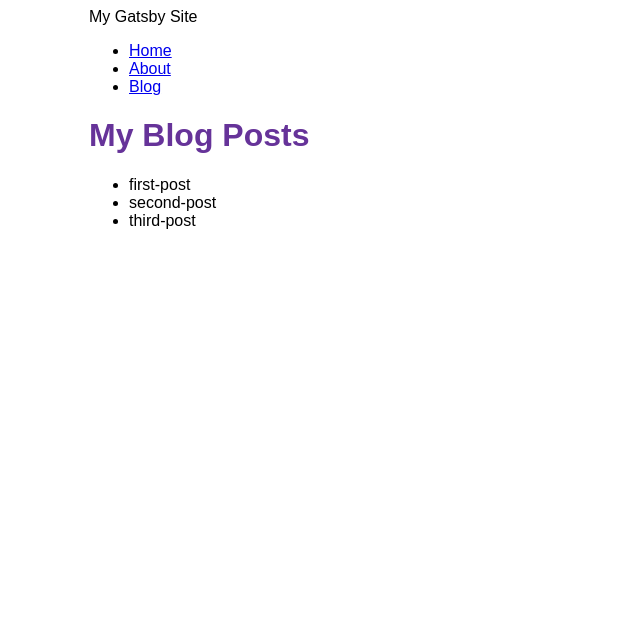
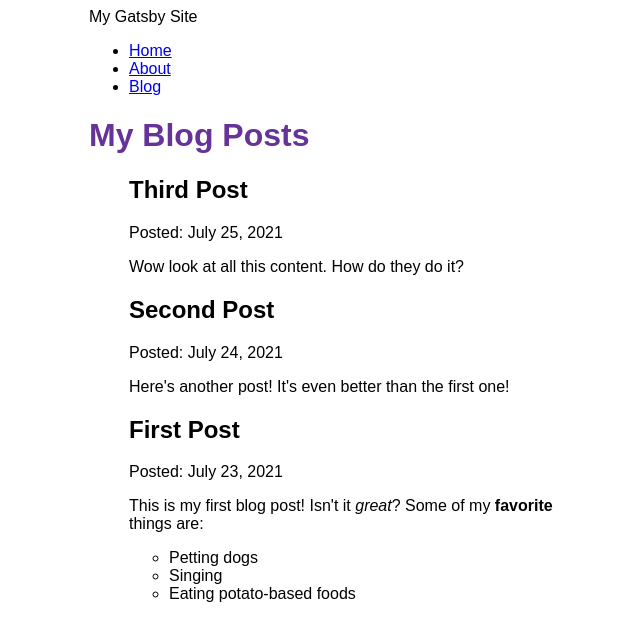
Before and after one commit to w1zzzhashtag/my-gatsby-site, a Gatsby site: page /blog in a window 1280 px wide. Shown: the whole page, without its empty margins (301-941 px from the left). Built offline with nearby package versions, Linux system fonts and the light colour scheme; Gatsby itself is replaced by a stand-in of ours.

Commit message:
Finished Gatsby Tutorial Part 5

```diff
--- a/blog/first-post.mdx
+++ b/blog/first-post.mdx
@@ -0,0 +1,9 @@
+---
+title: "First Post"
+date: "2021-07-23"
+---
+This is my first blog post! Isn't it *great*?
+Some of my **favorite** things are:
+* Petting dogs
+* Singing
+* Eating potato-based foods
--- a/blog/second-post.mdx
+++ b/blog/second-post.mdx
@@ -0,0 +1,5 @@
+---
+title: "Second Post"
+date: "2021-07-24"
+---
+Here's another post! It's even better than the first one!
--- a/blog/third-post.mdx
+++ b/blog/third-post.mdx
@@ -0,0 +1,5 @@
+---
+title: "Third Post"
+date: "2021-07-25"
+---
+Wow look at all this content. How do they do it?
--- a/gatsby-config.js
+++ b/gatsby-config.js
@@ -12,6 +12,7 @@
                 name: 'blog',
                 path: `${__dirname}/blog`
             }
-        }
+        },
+        "gatsby-plugin-mdx",
     ],
 };
--- a/package.json
+++ b/package.json
@@ -15,8 +15,11 @@
     "clean": "gatsby clean"
   },
   "dependencies": {
+    "@mdx-js/mdx": "^1.6.22",
+    "@mdx-js/react": "^1.6.22",
     "gatsby": "^4.0.1",
     "gatsby-plugin-image": "^2.1.2",
+    "gatsby-plugin-mdx": "^3.1.3",
     "gatsby-plugin-sharp": "^4.1.3",
     "gatsby-source-filesystem": "^4.1.2",
     "react": "^17.0.1",
--- a/src/pages/blog.js
+++ b/src/pages/blog.js
@@ -1,15 +1,18 @@
 import * as React from 'react'
 import {graphql} from 'gatsby'
+import {MDXRenderer} from 'gatsby-plugin-mdx'
 import Layout from '../components/layout'
 
 const BlogPage = ({data}) => {
     return (
         <Layout pageTitle="My Blog Posts">
             <ul>
-                {data.allFile.nodes.map(node => (
-                    <li key={node.name}>
-                        {node.name}
-                    </li>
+                {data.allMdx.nodes.map(({id, body, frontmatter}) => (
+                    <article id={id}>
+                        <h2>{frontmatter.title}</h2>
+                        <p>Posted: {frontmatter.date}</p>
+                        <MDXRenderer>{body}</MDXRenderer>
+                    </article>
                 ))}
             </ul>
         </Layout>
@@ -18,9 +21,14 @@
 
 export const query = graphql`
     query {
-        allFile {
+        allMdx(sort: {order: DESC, fields: frontmatter___date}) {
             nodes {
-                name
+                frontmatter {
+                    date(formatString: "MMMM D, YYYY")
+                    title
+                }
+                id
+                body
             }
         }
     }
```
Also changed, not shown: 1 other file.
